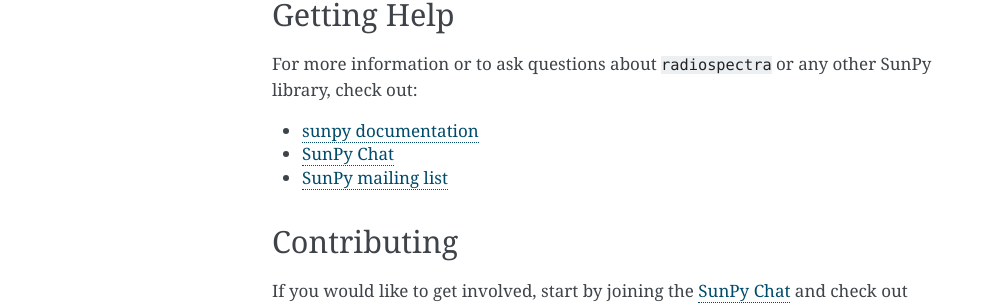
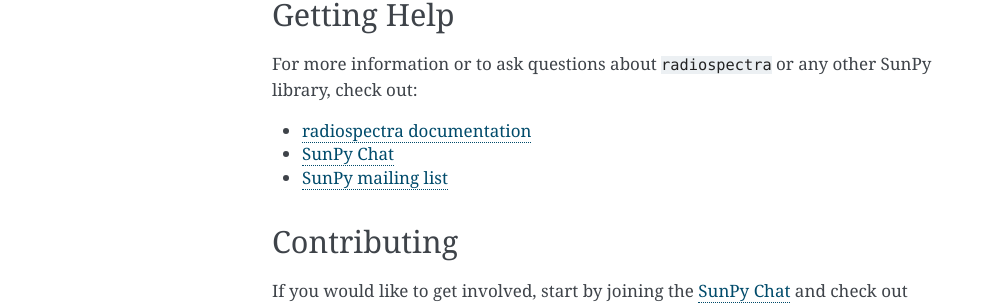
Before and after one commit to sunpy/radiospectra, a Sphinx documentation site: the page built from docs/index.rst, in a window 1280 px wide. Shown: the part 748-1054 px from the top of the page, without its empty margins (148-1140 px from the left). Built offline with Sphinx 7.4.7, drawn with Linux system fonts in a browser that asks for light colours; the version number could not be read and is left out.

Commit message:
Fix URL typo in README & docs (#108)
* Fix URL typo in README.rst

Link "sunpy documentation" to `https://docs.sunpy.org/projects/radiospectra/en/latest/index.html/` had a wrong `/` at the end

* Update index.rst

* Apply suggestions from code review

* Apply suggestions from code review

---------

Co-authored-by: Nabil Freij <nabil.freij@gmail.com>

```diff
--- a/README.rst
+++ b/README.rst
@@ -37,7 +37,7 @@
 ============
 For more information or to ask questions about ``radiospectra`` or any other SunPy library, check out:
 
--  `sunpy documentation <https://docs.sunpy.org/projects/radiospectra/en/latest/index.html/>`__
+-  `radiospectra documentation <https://docs.sunpy.org/projects/radiospectra/>`__
 -  `SunPy Chat`_
 -  `SunPy mailing list <https://groups.google.com/forum/#!forum/sunpy>`__
 
--- a/docs/index.rst
+++ b/docs/index.rst
@@ -30,7 +30,7 @@
 ============
 For more information or to ask questions about ``radiospectra`` or any other SunPy library, check out:
 
--  `sunpy documentation <https://docs.sunpy.org/projects/radiospectra/en/latest/index.html/>`__
+-  `radiospectra documentation <https://docs.sunpy.org/projects/radiospectra/>`__
 -  `SunPy Chat`_
 -  `SunPy mailing list <https://groups.google.com/forum/#!forum/sunpy>`__
 
```
